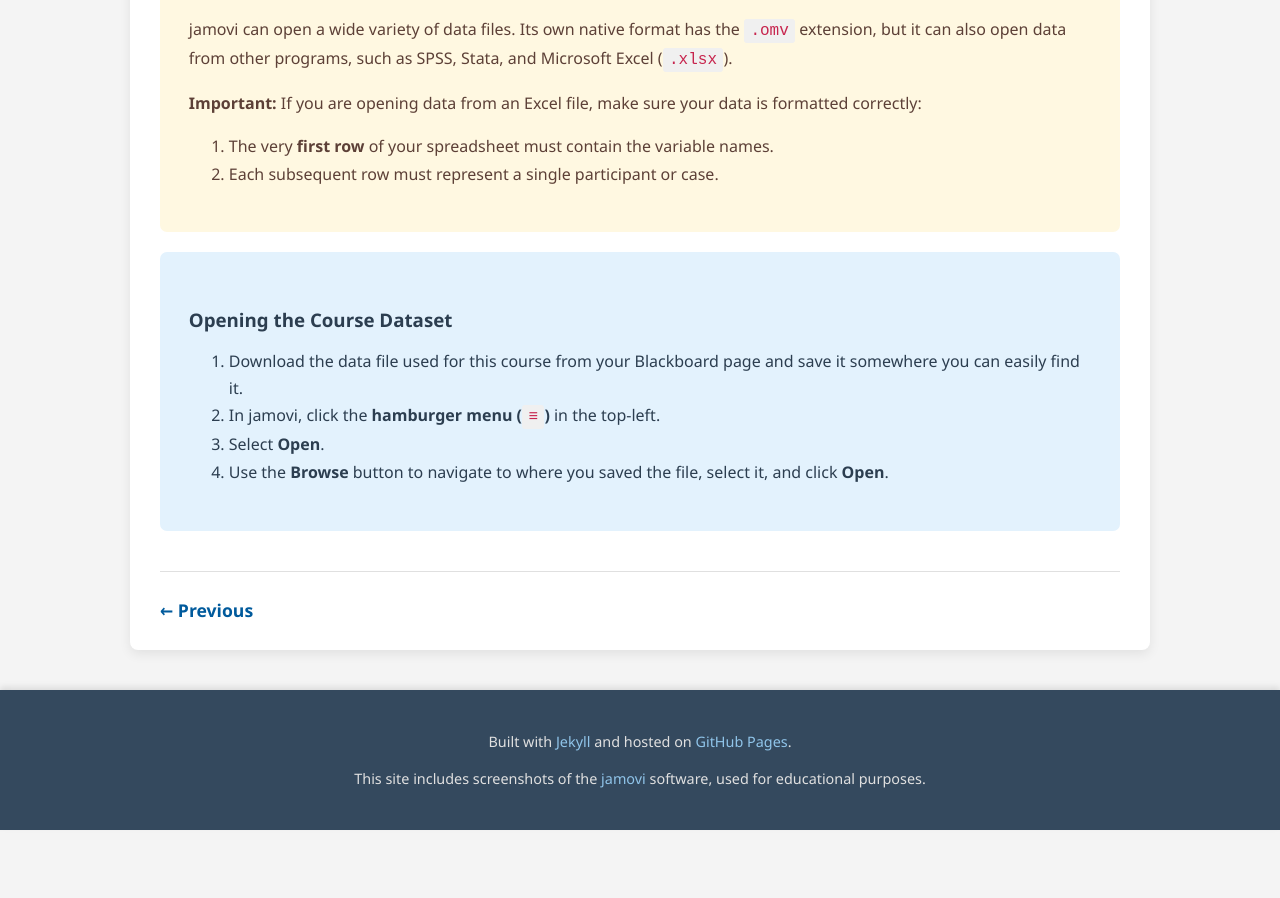
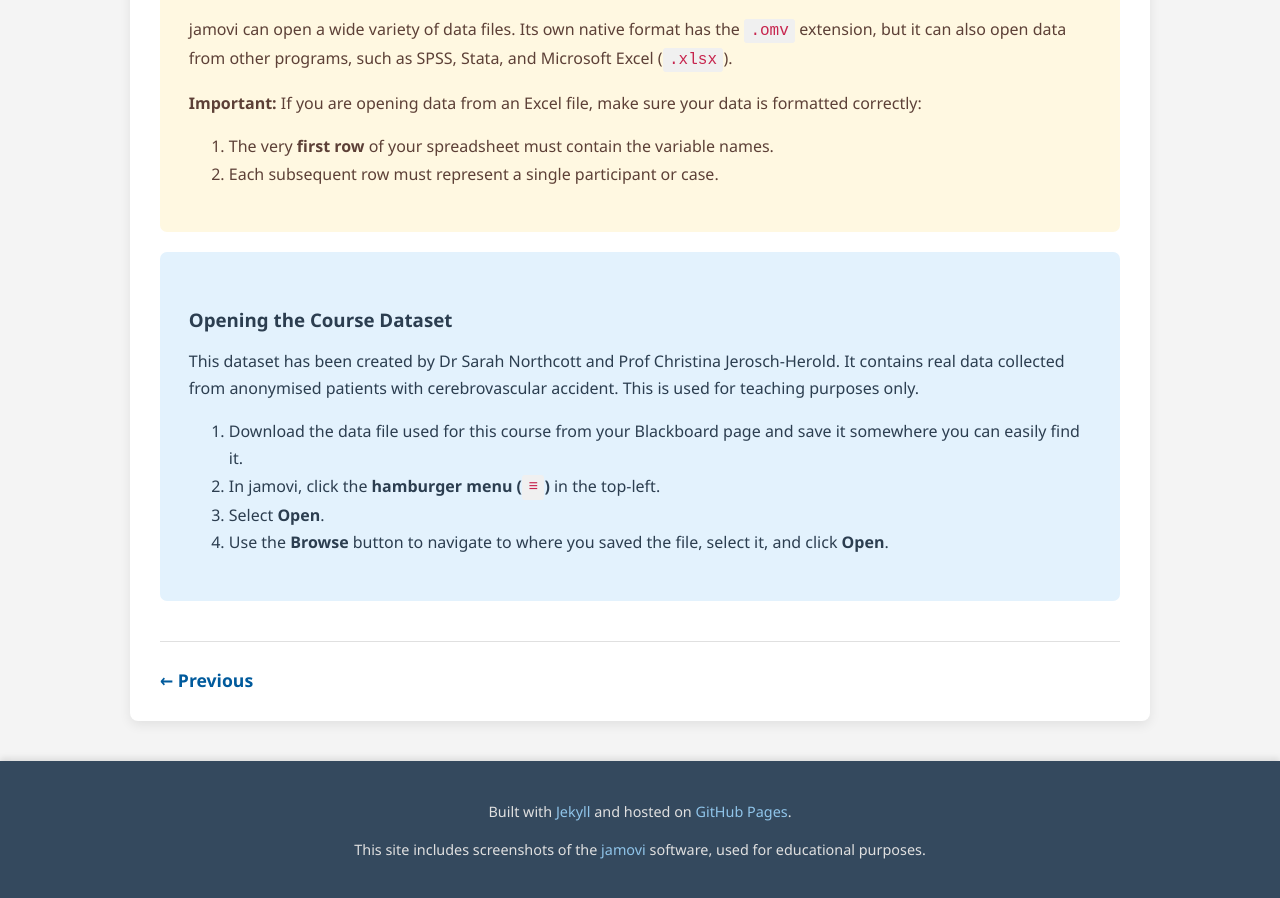
Before and after one commit to probe973/hsc-5066y, a Jekyll site: the page built from jamovi/getting-started/06-opening-data.md, in a window 1280 px wide and 900 px high, scrolled down 710 px. Built offline with Jekyll 4.4.1, drawn with Linux system fonts in a browser that asks for light colours; before the commit the page ends 1540 px from its top, so only the background shows below that.

Commit message:
Update 06-opening-data.md

```diff
--- a/jamovi/getting-started/06-opening-data.md
+++ b/jamovi/getting-started/06-opening-data.md
@@ -29,6 +29,8 @@ jamovi can open a wide variety of data files. Its own native format has the `.om
 <div class="instructions" markdown="1">
 ### Opening the Course Dataset
 
+This dataset has been created by Dr Sarah Northcott and Prof Christina Jerosch-Herold. It contains real data collected from anonymised patients with cerebrovascular accident. This is used for teaching purposes only.
+
 1.  Download the data file used for this course from your Blackboard page and save it somewhere you can easily find it.
 2.  In jamovi, click the **hamburger menu (`≡`)** in the top-left.
 3.  Select **Open**.
```
